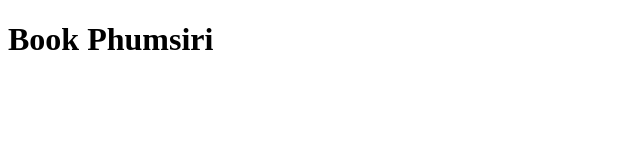
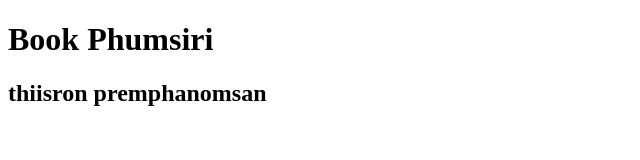
Before and after one commit to BookPhumsiri/git-collab4, a plain HTML site: page index.html in a window 1280 px wide. Shown: the whole page, without its empty margins (0-640 px from the left). Drawn offline with Linux system fonts and the light colour scheme.

Commit message:
git add L name

```diff
--- a/index.html
+++ b/index.html
@@ -7,5 +7,6 @@
 </head>
 <body>
     <h1>Book Phumsiri</h1>
+    <h2>thiisron premphanomsan</h2>
 </body>
 </html>
```
